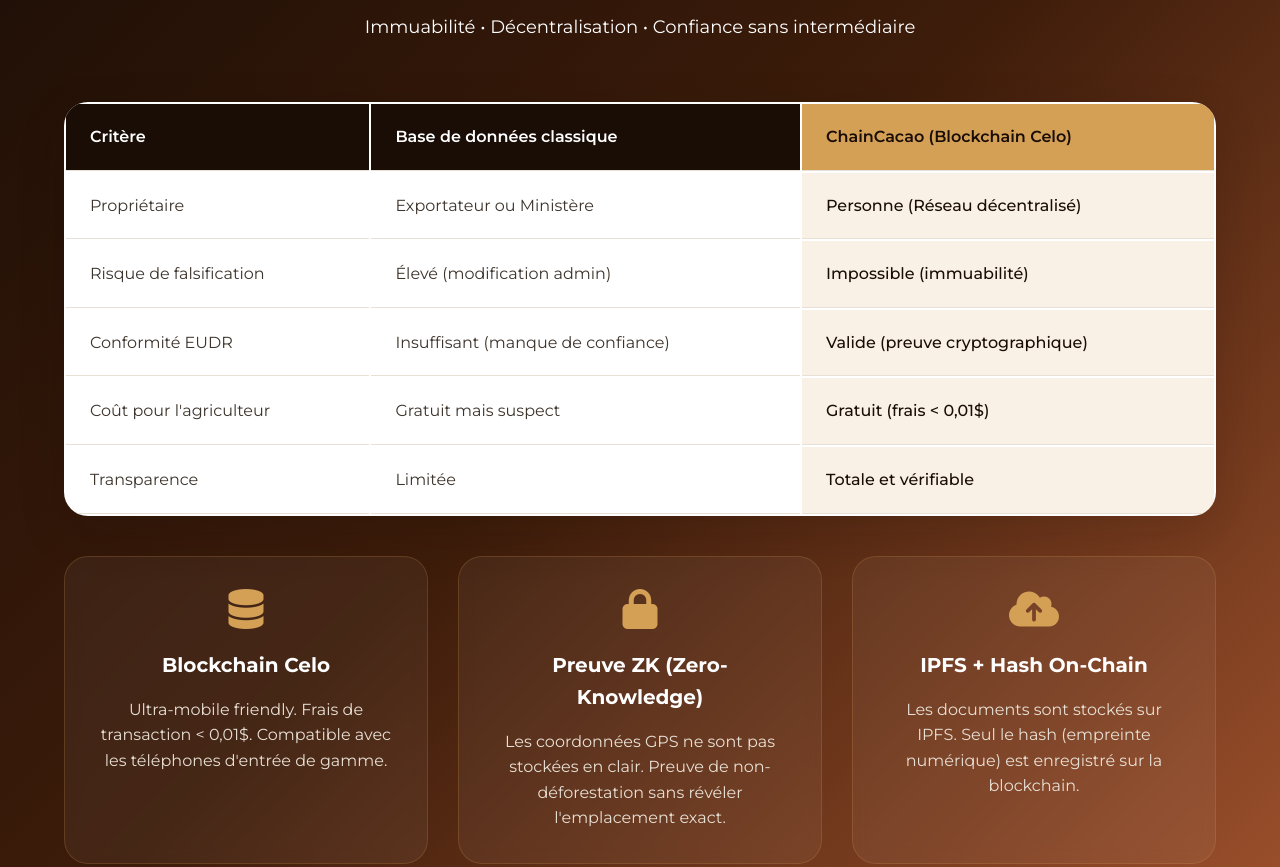
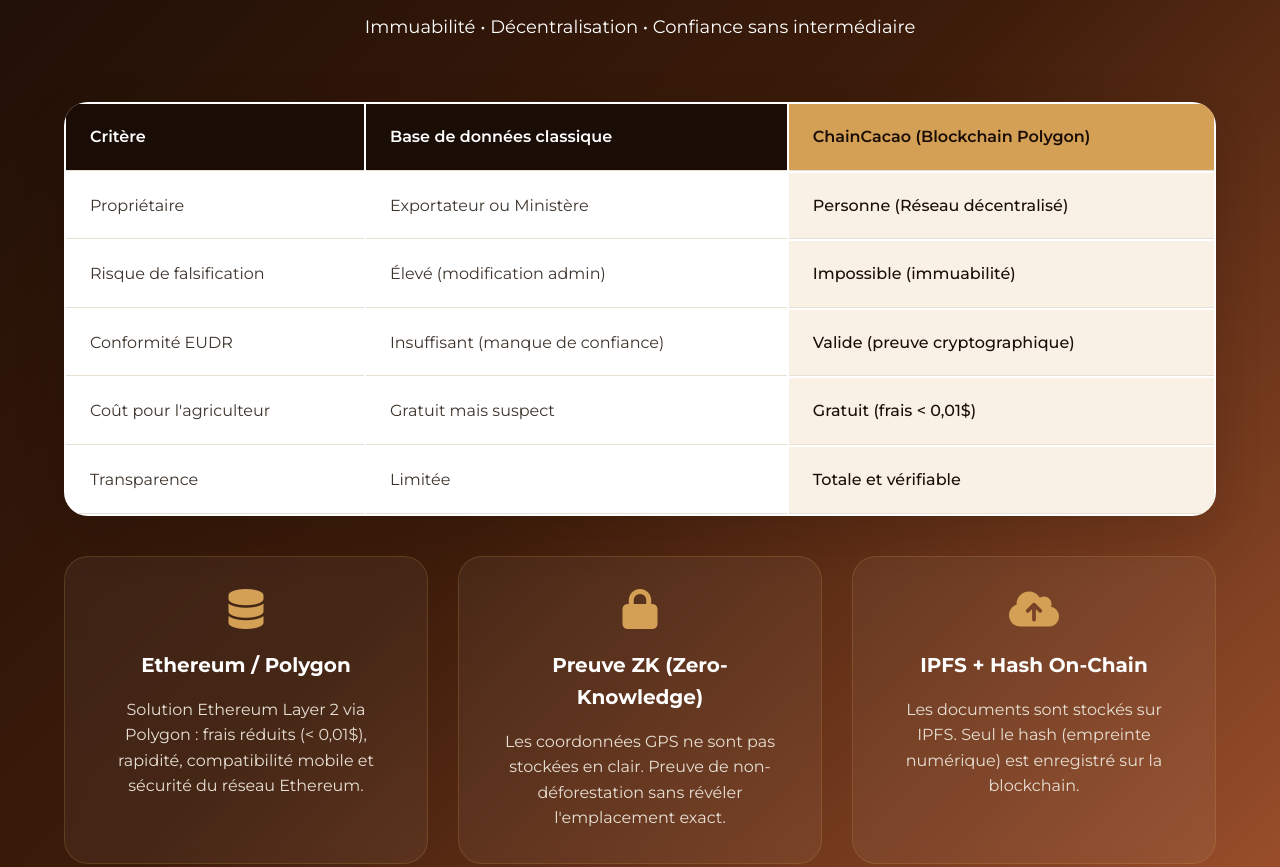
Before and after one commit to Coo-007/mbhsv, a plain HTML site: page index.html in a window 1280 px wide. Shown: the part 4962-5829 px from the top of the page. Drawn offline with nearby package versions, Linux system fonts and the light colour scheme; a web font is replaced by a local one.

Commit message:
Changing "Celo" by "Polygon"

```diff
--- a/index.html
+++ b/index.html
@@ -320,7 +320,7 @@
                 <div class="principe-card">
                     <i class="fas fa-shield-alt"></i>
                     <h4>Aussi fiable qu'un acte notarié</h4>
-                    <p>Blockchain Celo : immuable, vérifiable, inattaquable.</p>
+                    <p>Blockchain Polygon : immuable, vérifiable, inattaquable.</p>
                 </div>
                 <div class="principe-card">
                     <i class="fas fa-wifi-slash"></i>
@@ -417,7 +417,7 @@
                         <tr>
                             <th>Critère</th>
                             <th>Base de données classique</th>
-                            <th class="highlight-col">ChainCacao (Blockchain Celo)</th>
+                            <th class="highlight-col">ChainCacao (Blockchain Polygon)</th>
                         </tr>
                     </thead>
                     <tbody>
@@ -453,9 +453,8 @@
             <div class="tech-details" data-aos="fade-up">
                 <div class="tech-card">
                     <i class="fas fa-database"></i>
-                    <h4>Blockchain Celo</h4>
-                    <p>Ultra-mobile friendly. Frais de transaction < 0,01$. Compatible avec les téléphones d'entrée de
-                            gamme.</p>
+                    <h4>Ethereum / Polygon</h4>
+                    <p>Solution Ethereum Layer 2 via Polygon : frais réduits (< 0,01$), rapidité, compatibilité mobile et sécurité du réseau Ethereum.</p>
                 </div>
                 <div class="tech-card">
                     <i class="fas fa-lock"></i>
@@ -644,7 +643,7 @@
                 </div>
                 <div class="trust-badge">
                     <i class="fas fa-shield"></i>
-                    <span>Blockchain Celo - Immuable</span>
+                    <span>Blockchain Polygon - Immuable</span>
                 </div>
             </div>
         </div>
```
